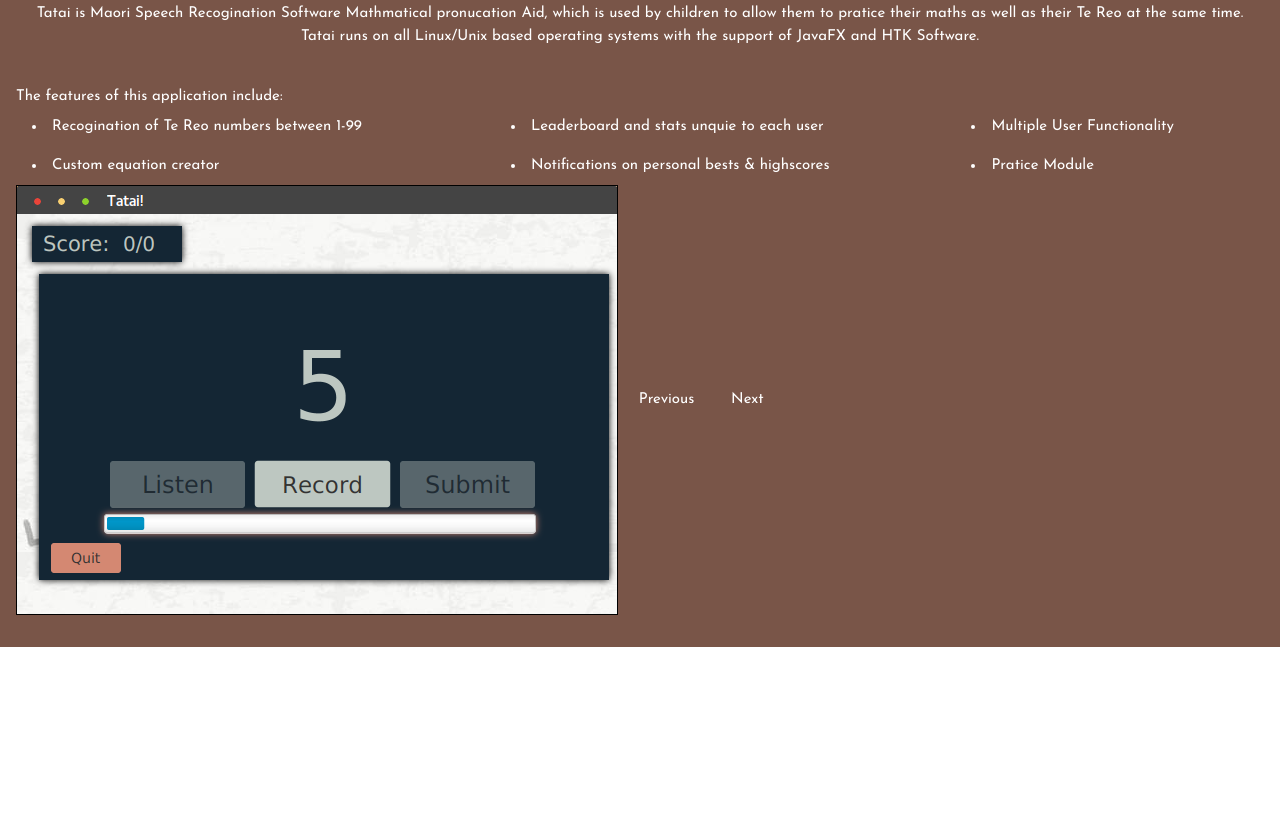
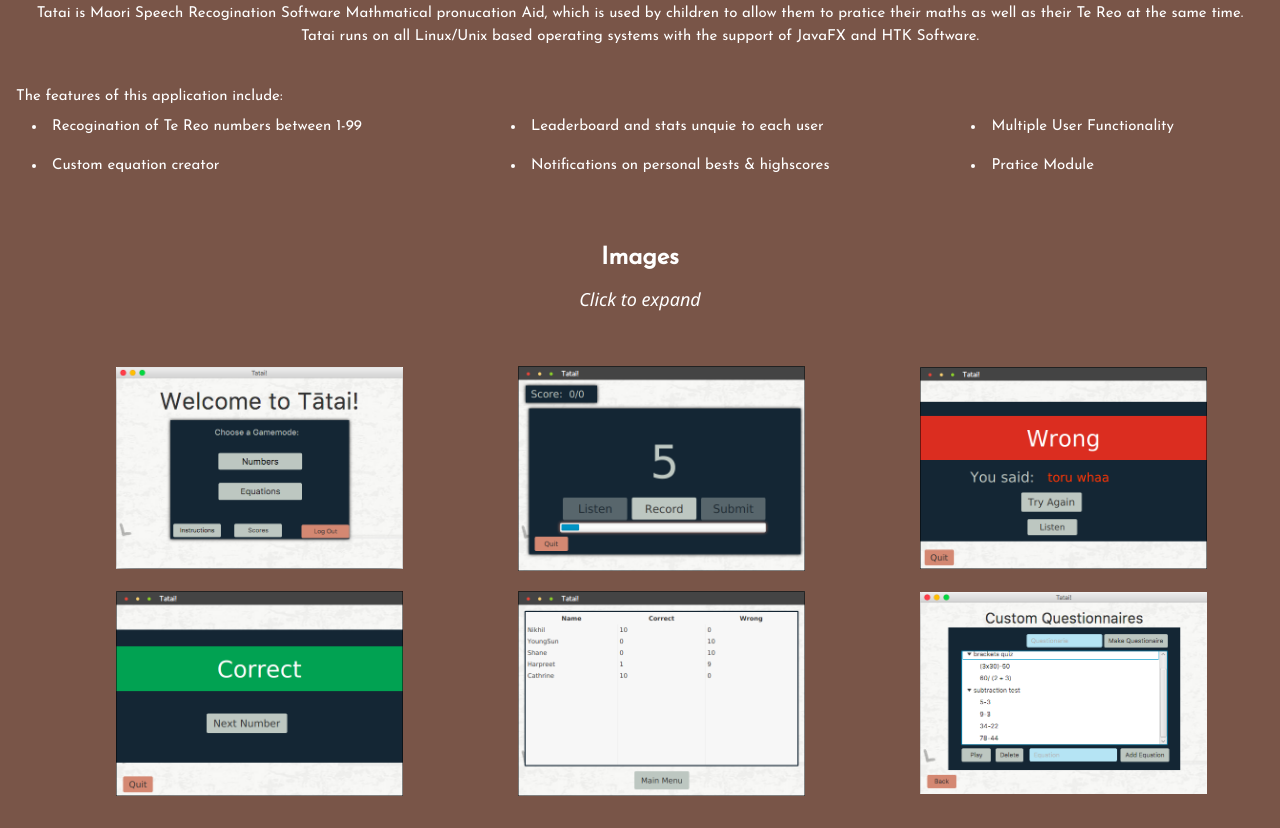
Before and after one commit to Nikhil-Dreddy/Nikhil-Dreddy.github.io, a plain HTML site: page tatai.html in a window 1280 px wide. Shown: the part 908-1736 px from the top of the page. Before the commit the page ends 1555 px from the top, so only its background shows below. Drawn offline with nearby package versions, Linux system fonts and the light colour scheme.

Commit message:
removed usless tatai imags add relevent images into a lightbox

```diff
--- a/stylesheets/tatai.css
+++ b/stylesheets/tatai.css
@@ -101,17 +101,19 @@
     left: 370px;
     top:100px;
     box-shadow: 1px 10px 18px 1px rgba(0,0,0,0.2);
-1
+}
 
-.slideshow {
-  padding-top: 80px;
-  display: flex;
-  align-items: center;
-  justify-content: center
+.row {
+     margin-top: 20px;
 }
-.images {
-    position: relative;
+.row .column {
+    margin-left: 100px;
+     margin-right: 10px;
+    display: inline;
 }
-    #prev {
-       {position:absolute;bottom:0;right:0;}
-    }
+
+.row .column:hover {
+    opacity: 0.7;
+    cursor: pointer;
+    box-shadow: 0 4px 8px 0 rgba(0, 0, 0, 0.2), 0 6px 20px 0 rgba(0, 0, 0, 0.19)
+}
--- a/tatai.html
+++ b/tatai.html
@@ -12,6 +12,7 @@
         <link rel="stylesheet" href="https://cdnjs.cloudflare.com/ajax/libs/font-awesome/4.7.0/css/font-awesome.min.css">
         <link href="https://fonts.googleapis.com/css?family=Josefin+Sans" rel="stylesheet">
         <script src="https://ajax.googleapis.com/ajax/libs/jquery/3.2.1/jquery.min.js"></script>
+
         <script>
             $(document).ready(function(){
                 $("#git").mouseenter(function(){
@@ -62,11 +63,31 @@
                     <td class="w3-row-padding"><li>Notifications on personal bests & highscores</li></td>
                     <td class="w3-row-padding"><li>Pratice Module</li></td> </tr>
             </table>
-            <div class="slideshow">
-                <div class="images" style="display: inline-block">
-                    <img src="./res/tatai/image1.png">
-                    <button class="w3-button" id="prev">Previous</button>
-                    <button class="w3-button" id="next">Next</button>
+            <br> <br>
+            <h3 class="w3-center"> Images </h3>
+             <h5 style="font-style: italic" class="w3-center"> Click to expand </h4>
+            <br>
+            <div class="row" >
+                <div class="column" >
+                    <img src="./res/tatai/image10.png" style="width:23%">
+                </div>
+                 <div class="column" >
+                    <img src="./res/tatai/image1.png" style="width:23%">
+                </div>
+                 <div class="column" >
+                    <img src="./res/tatai/image5.png" style="width:23%">
+                </div>
+            </div>
+
+                <div class="row" >
+                <div class="column" >
+                    <img src="./res/tatai/image13.png" style="width:23%">
+                </div>
+                 <div class="column" >
+                    <img src="./res/tatai/image2.png" style="width:23%">
+                </div>
+                 <div class="column" >
+                    <img src="./res/tatai/image3.png" style="width:23%">
                 </div>
             </div>
 
```
Also changed, not shown: res/tatai/image11.png (deleted), res/tatai/image12.png (deleted), res/tatai/image15.png (deleted), res/tatai/image4.png (deleted), res/tatai/image6.png (deleted), res/tatai/image8.png (deleted).
